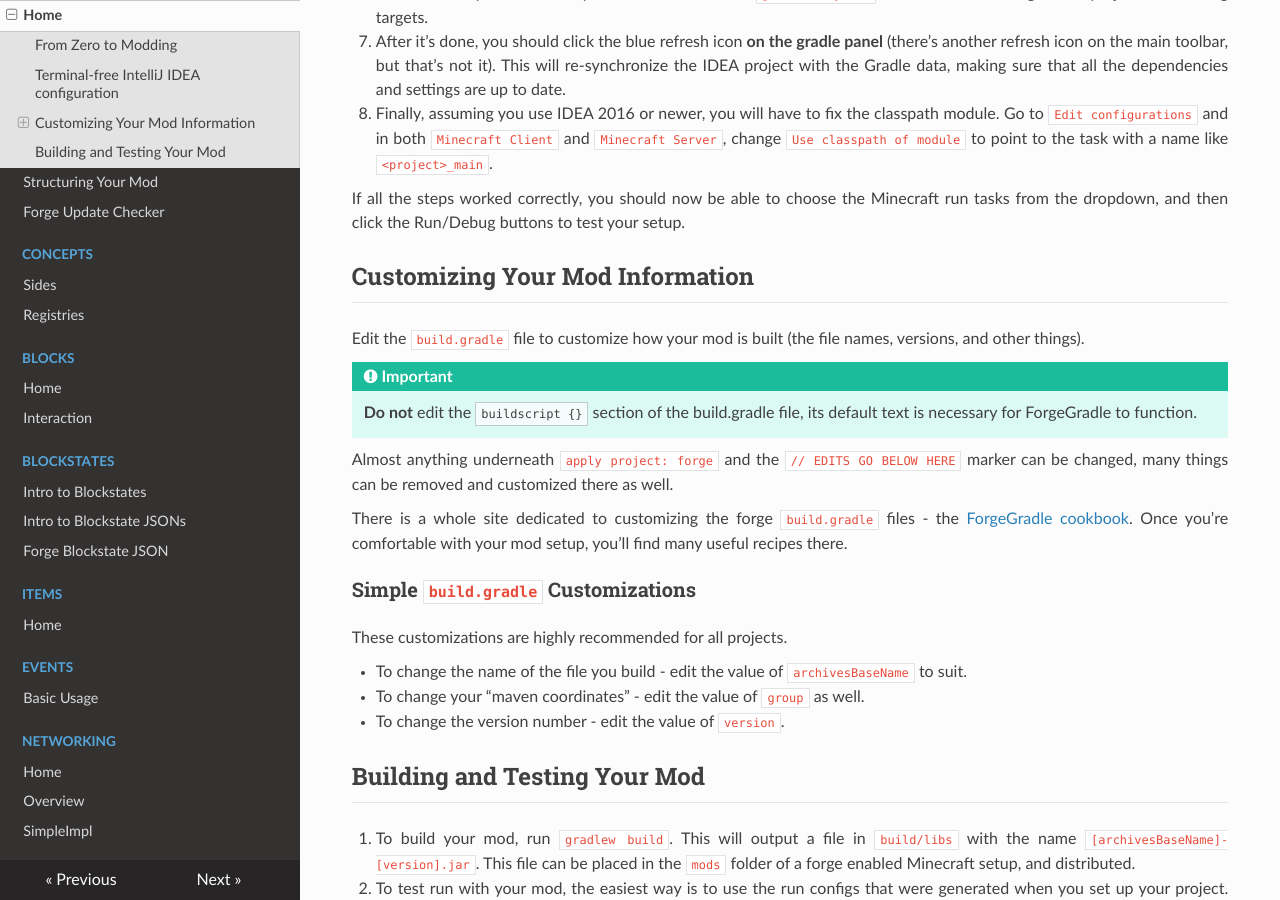
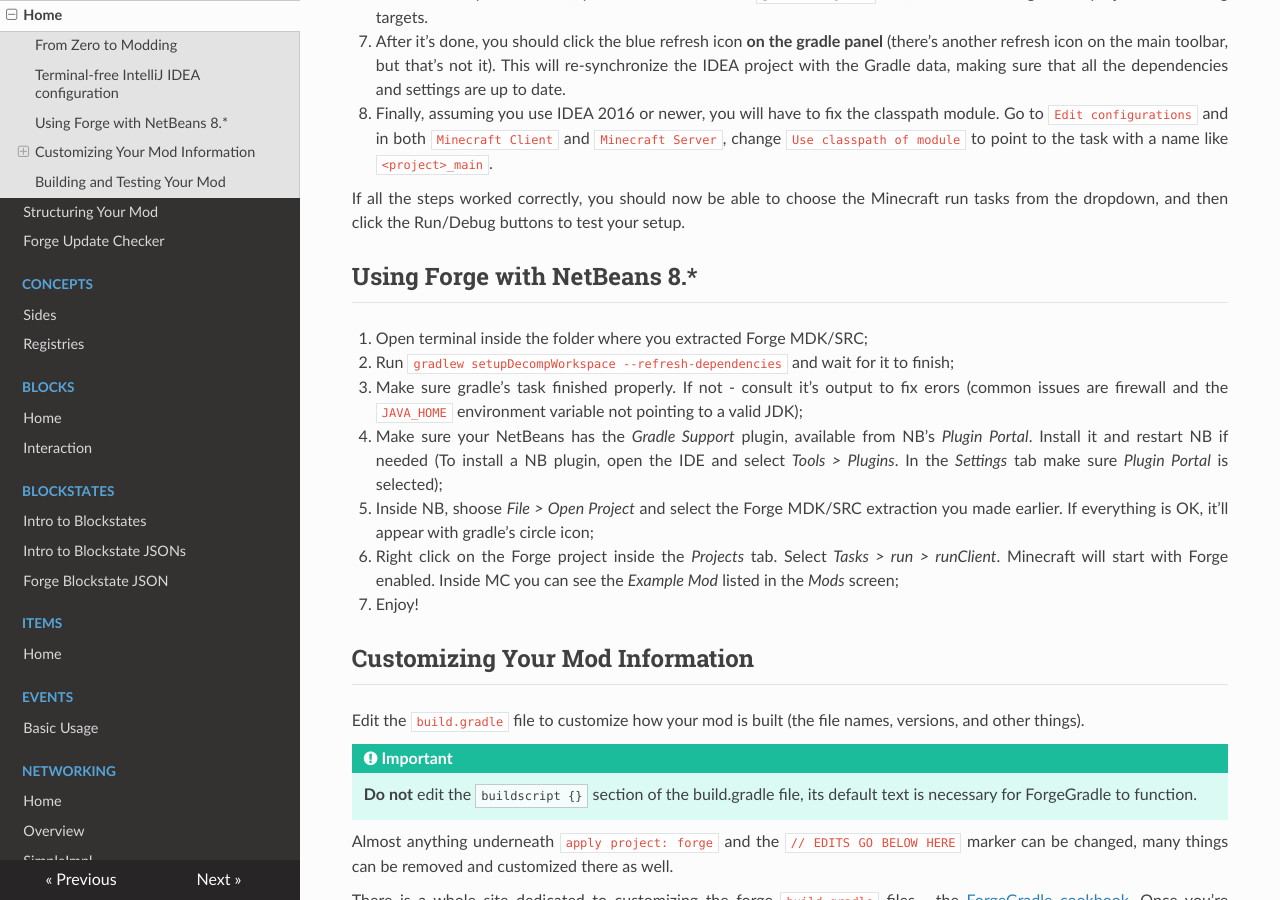
Before and after one commit to MinecraftForge/Documentation, an MkDocs documentation site: the page built from docs/gettingstarted/index.md, in a window 1280 px wide and 900 px high, scrolled down 1345 px. Built offline with MkDocs 1.6.1, drawn with Linux system fonts in a browser that asks for light colours; nearby versions of some CDN libraries; old or Windows-style settings are respelled for this version of MkDocs.

Commit message:
Update index.md
Using Forge with NetBeans. Original method found at https://blogs.oracle.com/geertjan/entry/seamless_minecraft_forge_in_netbeans .
Regards!

```diff
--- a/docs/gettingstarted/index.md
+++ b/docs/gettingstarted/index.md
@@ -48,6 +48,16 @@ These instructions assume that you have created the project folder as described
 
 If all the steps worked correctly, you should now be able to choose the Minecraft run tasks from the dropdown, and then click the Run/Debug buttons to test your setup.
 
+Using Forge with NetBeans 8.*
+-----------------------------
+1. Open terminal inside the folder where you extracted Forge MDK/SRC;
+2. Run `gradlew setupDecompWorkspace --refresh-dependencies` and wait for it to finish;
+3. Make sure gradle's task finished properly. If not - consult it's output to fix erors (common issues are firewall and the `JAVA_HOME` environment variable not pointing to a valid JDK);
+4. Make sure your NetBeans has the _Gradle Support_ plugin, available from NB's _Plugin Portal_. Install it and restart NB if needed (To install a NB plugin, open the IDE and select _Tools > Plugins_. In the _Settings_ tab make sure _Plugin Portal_ is selected);
+5. Inside NB, shoose _File > Open Project_ and select the Forge MDK/SRC extraction you made earlier. If everything is OK, it'll appear with gradle's circle icon;
+6. Right click on the Forge project inside the _Projects_ tab. Select _Tasks > run > runClient_. Minecraft will start with Forge enabled. Inside MC you can see the _Example Mod_ listed in the _Mods_ screen;
+7. Enjoy!
+
 Customizing Your Mod Information
 --------------------------------
 
```
